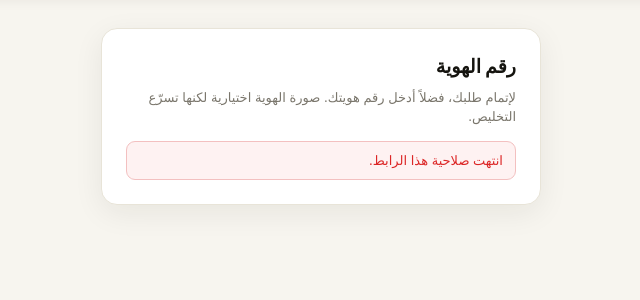
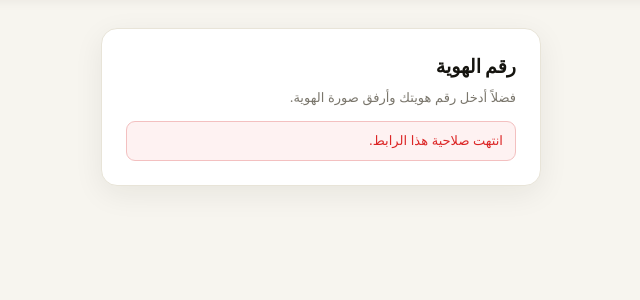
Before and after one commit to qaissamra/otlobly, a Flask app: page /id/1 in a window 1280 px wide. Shown: the part 61-361 px from the top of the page, without its empty margins (319-959 px from the left). Run offline with Flask 3, Linux system fonts and the light colour scheme; some libraries are stand-ins or nearby versions.

Commit message:
Request-ID page: plainer ask — ID number + photo, no clearance pitch
The intro sold the photo on speed ("optional but speeds up clearance"). Owner
wants it to just ask for the two things. AR + EN both trimmed to one line; the
"(optional)" on the photo LABEL stays, since /api/id/submit still only requires
the number.

Co-Authored-By: Claude <noreply@anthropic.com>

```diff
--- a/templates/submit_id.html
+++ b/templates/submit_id.html
@@ -56,12 +56,12 @@ const $=id=>document.getElementById(id);
 const TOKEN=location.pathname.split("/").pop();
 let LANG="ar", IMG_B64="", IMG_NAME="";
 const T={
-  ar:{hd:"رقم الهوية",intro:"لإتمام طلبك، فضلاً أدخل رقم هويتك. صورة الهوية اختيارية لكنها تسرّع التخليص.",
+  ar:{hd:"رقم الهوية",intro:"فضلاً أدخل رقم هويتك وأرفق صورة الهوية.",
       num:"رقم الهوية",img:"صورة الهوية (اختياري)",drop:"اضغط لرفع صورة الهوية 📷",change:"اضغط لتغيير الصورة",
       submit:"إرسال",need:"رقم الهوية مطلوب.",expired:"انتهت صلاحية هذا الرابط.",err:"تعذّر الإرسال",
       ok:"تم الاستلام ✓",okmsg:"شكراً! تم ربط هويتك بطلبك.",big:"الصورة كبيرة جداً (الحد 15 ميغابايت).",
       priv:"معلوماتك تُستخدم فقط لتخليص شحنتك ولا تُنشر."},
-  en:{hd:"Your ID",intro:"To complete your order, please enter your ID number. An ID photo is optional but speeds up clearance.",
+  en:{hd:"Your ID",intro:"Please enter your ID number and attach a photo of your ID.",
       num:"ID number",img:"ID photo (optional)",drop:"Tap to upload your ID photo 📷",change:"Tap to change the photo",
       submit:"Submit",need:"An ID number is required.",expired:"This link has expired.",err:"Couldn’t submit",
       ok:"Received ✓",okmsg:"Thank you! Your ID is now linked to your order.",big:"That image is too large (15 MB max).",
```
